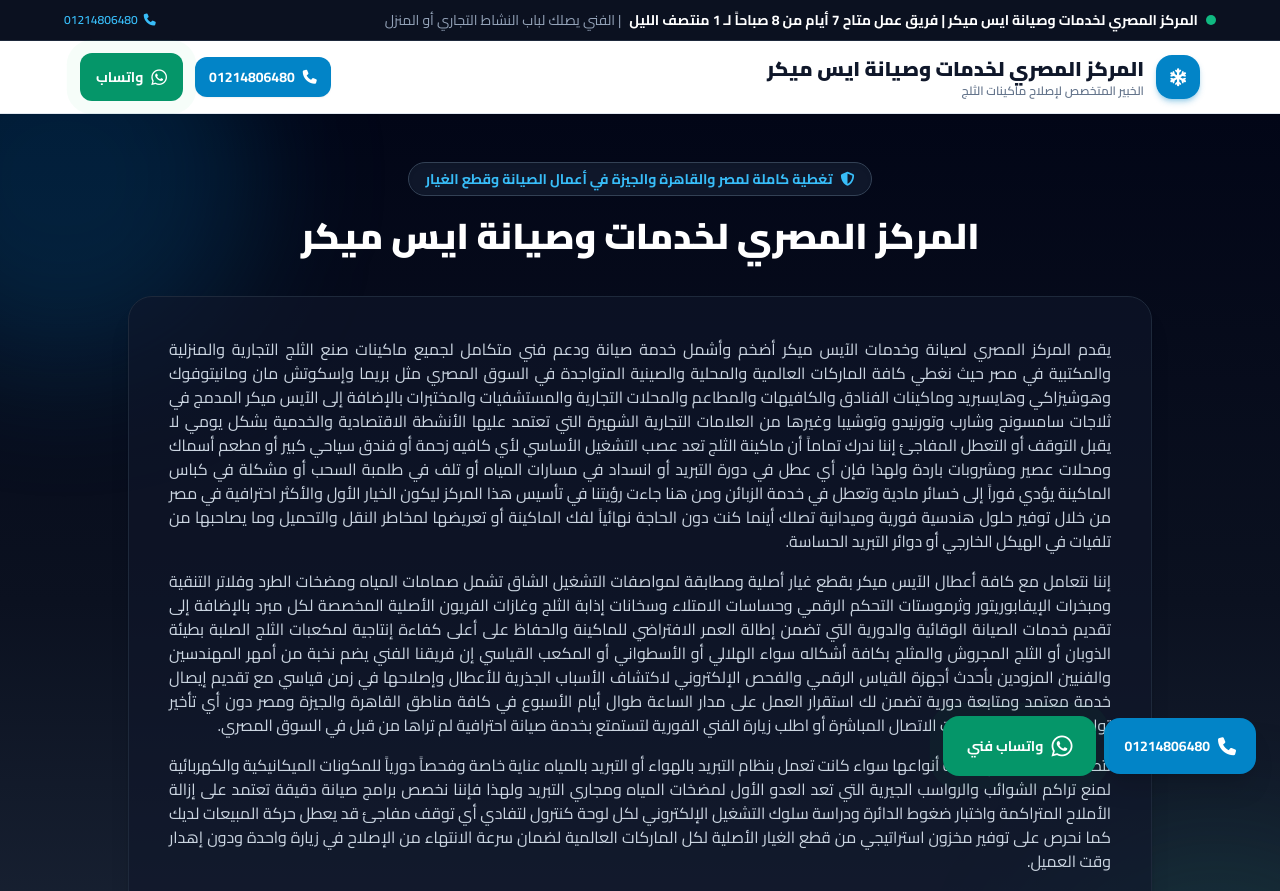
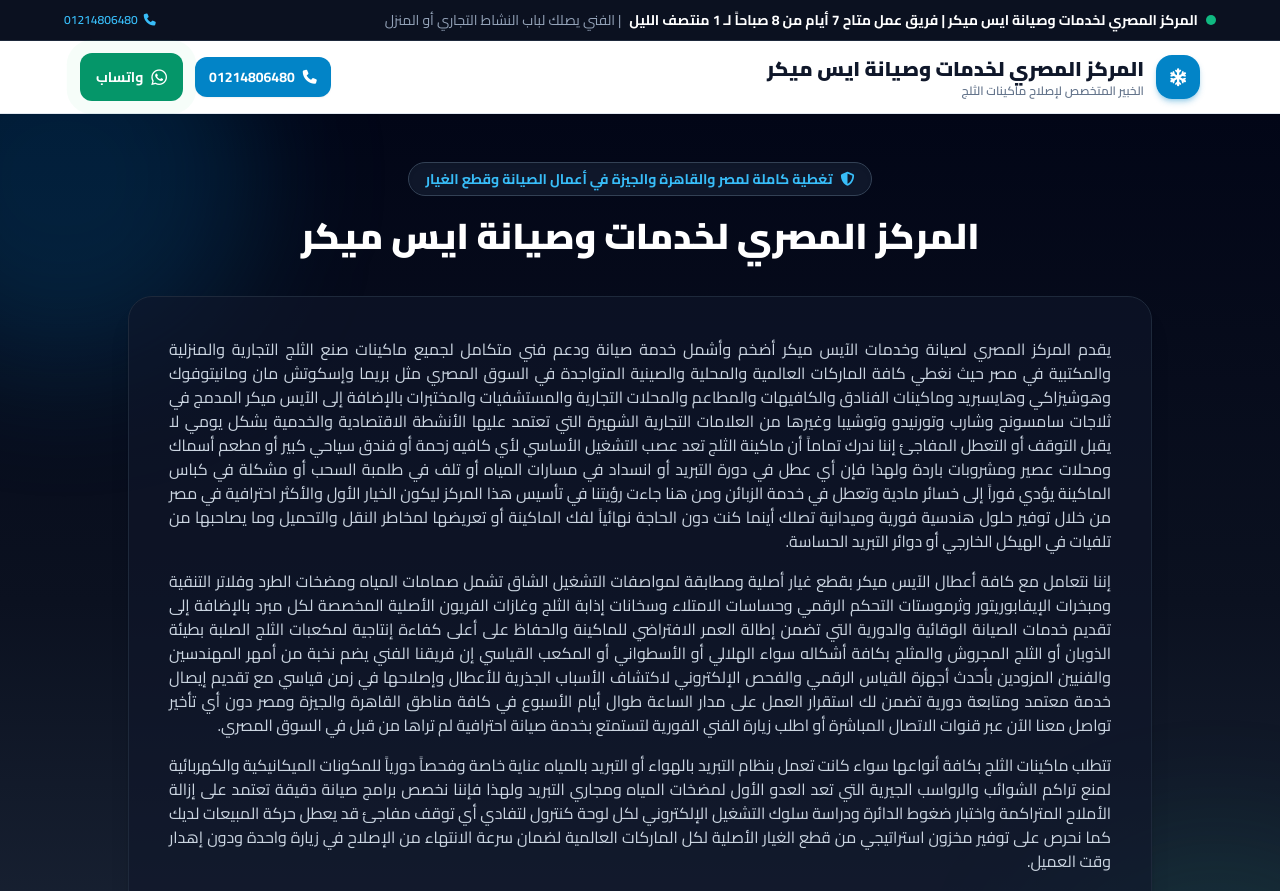
Before and after one commit to unionairegy/ice-maker, a plain HTML site: page index.html in a window 1280 px wide. Shown: the top 891 px of the page. Drawn offline with nearby package versions, Linux system fonts and the light colour scheme.

Commit message:
Remove floating action bar and adjust body padding

```diff
--- a/index.html
+++ b/index.html
@@ -191,7 +191,7 @@
   }
   </script>
 </head>
-<body class="bg-slate-50 text-slate-800 antialiased selection:bg-iceBlue selection:text-white pb-24 sm:pb-0">
+<body class="bg-slate-50 text-slate-800 antialiased selection:bg-iceBlue selection:text-white pb-10">
 
   <!-- Top Notification Bar -->
   <div class="bg-brandDark text-slate-300 text-xs sm:text-sm py-2.5 px-4 border-b border-slate-800">
@@ -280,7 +280,7 @@
     </div>
   </section>
 
-  <!-- Brands & Ice Maker Types Section (H4 Titles with Expanded Brands) -->
+  <!-- Brands & Ice Maker Types Section -->
   <section id="services" class="py-16 px-4 bg-slate-100">
     <div class="max-w-6xl mx-auto">
       <div class="text-center mb-12">
@@ -590,7 +590,7 @@
             <h3 class="text-lg font-black text-slate-900 mb-2">المركز المصري لخدمات وصيانة ايس ميكر</h3>
             <ul class="space-y-2.5 text-slate-700 text-xs sm:text-sm">
               <li><strong>نطاق الخدمة:</strong> تغطية كاملة لمصر، القاهرة والجيزة بكافة الأحياء</li>
-              <li><strong>طريقة التواصل:</strong> <a href="tel:01214806480" class="text-iceBlue font-bold hover:underline">01214806480</a> (اتصال مباشر أو واتساب)</li>
+              <li><strong>طريقة التواصل:</strong> <a href="tel:01214806480" class="text-iceBlue font-bold hover:underline">01214806480</a></li>
               <li><strong>فريق العمل:</strong> فنيين متخصصين، متاحون 7 أيام في الأسبوع من 8 صباحاً لـ 1 منتصف الليل</li>
               <li><strong>التجهيزات:</strong> أحدث أجهزة الفحص السريع للآيس ميكر في الموقع دون نقل</li>
             </ul>
@@ -613,7 +613,7 @@
         </div>
       </div>
 
-      <!-- Service Areas Tags (Expanded) -->
+      <!-- Service Areas Tags -->
       <div class="bg-slate-50 border border-slate-200 rounded-3xl p-6 sm:p-8 text-center">
         <h3 class="text-lg font-black text-slate-900 mb-4">
           <i class="fa-solid fa-map-location-dot text-iceBlue ml-2"></i>
@@ -832,18 +832,6 @@
     </div>
   </footer>
 
-  <!-- Floating Sticky Action Bar -->
-  <aside class="fixed bottom-3 left-3 right-3 sm:left-auto sm:right-6 sm:bottom-6 z-50 flex items-center gap-2">
-    <a href="tel:01214806480" class="flex items-center justify-center gap-2 bg-sky-600 hover:bg-sky-700 text-white font-black py-3.5 px-5 rounded-2xl shadow-xl transition-all">
-      <i class="fa-solid fa-phone text-lg"></i>
-      <span class="text-sm font-bold">01214806480</span>
-    </a>
-    <a href="https://wa.me/201214806480" target="_blank" class="flex-1 sm:flex-initial flex items-center justify-center gap-2 bg-emerald-600 hover:bg-emerald-700 text-white font-black py-3.5 px-6 rounded-2xl shadow-xl transition-all pulsing-wa">
-      <i class="fa-brands fa-whatsapp text-2xl"></i>
-      <span class="text-sm font-bold">واتساب فني</span>
-    </a>
-  </aside>
-
   <!-- JavaScript -->
   <script>
     function toggleFaq(id) {
```
